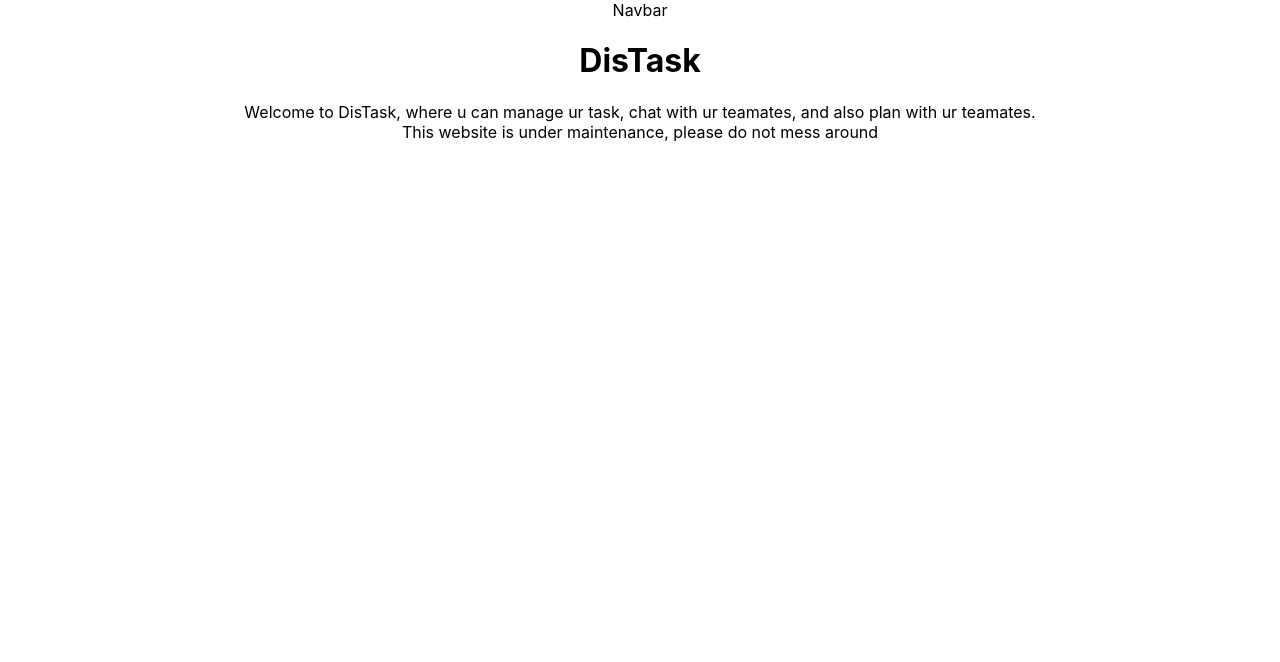
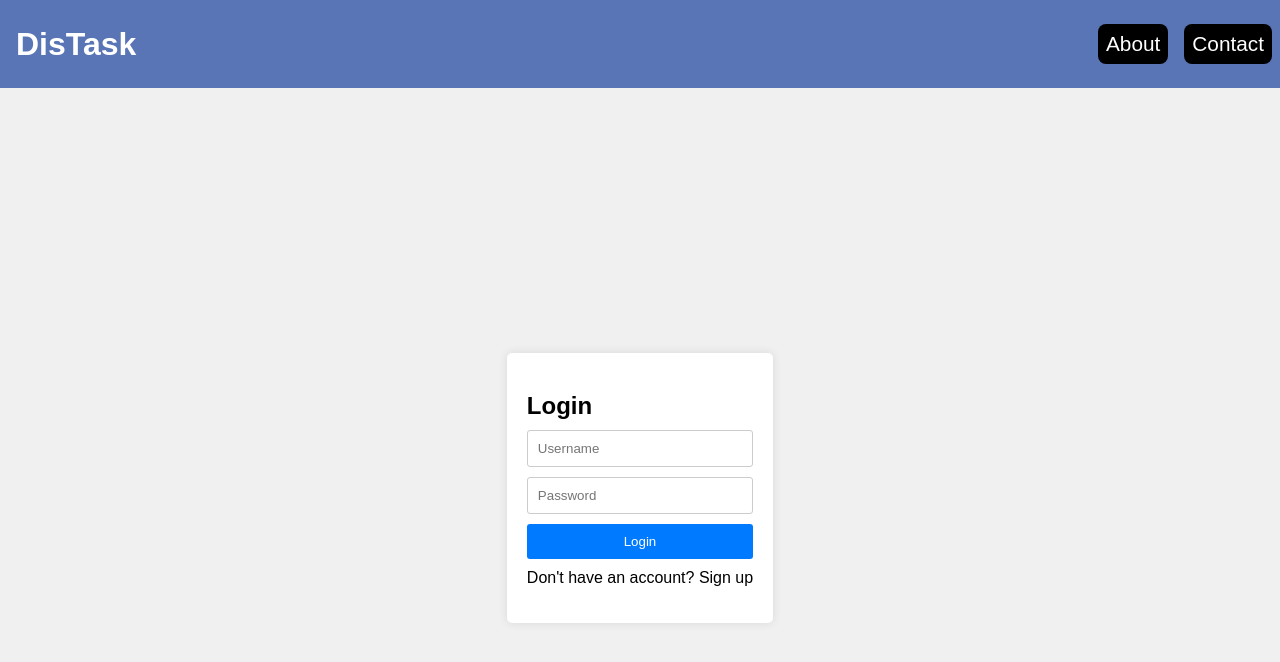
Before and after one commit to Alolononon/DisTask-jiantao-terence-Orbital, a React (Create React App) app in the folder distaskfront/: page /LoginPage in a window 1280 px wide. Shown: the top 662 px of the page. Built offline with nearby package versions, Linux system fonts and the light colour scheme.

Commit message:
login page

```diff
--- a/distaskfront/package.json
+++ b/distaskfront/package.json
@@ -8,6 +8,7 @@
     "@testing-library/user-event": "^13.5.0",
     "react": "^18.3.1",
     "react-dom": "^18.3.1",
+    "react-router-dom": "^6.23.0",
     "react-scripts": "5.0.1",
     "web-vitals": "^2.1.4"
   },
--- a/distaskfront/src/App.js
+++ b/distaskfront/src/App.js
@@ -1,24 +1,23 @@
-import logo from './logo.svg';
 import './App.css';
+import { BrowserRouter as Router, Route, Routes } from 'react-router-dom';
+import About from './pages/About';
+import Contact from './pages/Contact';
 import Navbar from './components/Navbar';
+import LoginPage from './pages/LoginPage';
 
 function App() {
   return (
-    <div className="App">
-      <Navbar></Navbar>
+    <div>
+      <Router>
+        <Navbar/>
 
-      <header>
-        <h1>
-          DisTask
-        </h1>
-        <p>
-          Welcome to DisTask, where u can manage ur task, chat with ur teamates,
-          and also plan with ur teamates.
-          <br/>
-          This website is under maintenance, please
-          do not mess around
-        </p>
-      </header>
+
+        <Routes>
+          <Route exact path="/LoginPage" element={<LoginPage />} />
+          <Route exact path="/About" element={<About />} />
+          <Route exact path="/Contact" element={<Contact />} />
+        </Routes>
+      </Router>
     </div>
   );
 }
--- /dev/null
+++ b/distaskfront/src/components/Navbar.css
@@ -0,0 +1,42 @@
+/* Navigation bar */
+nav {
+    display: flex;
+    justify-content: space-between;
+    align-items: center;
+    background-color: #5975b6;
+    color: white;
+    position: sticky;
+    top: 0;
+}
+
+nav .title{
+    font-size: 2rem;
+    margin: 1rem;
+    font-weight: bold;
+    text-decoration: none;
+    color: white;
+}
+
+nav ul{
+    display: flex;
+}
+
+nav ul li {
+    list-style: none;
+}
+
+nav ul li a {
+    display: block;
+    text-decoration: none;
+    color: white;
+    padding: 0.5rem;
+    margin: 0.5rem;
+    border-radius: 0.5rem;
+    font-size: 1.3rem;
+
+}
+
+
+nav ul li a:not(.active) {
+    background-color: black;
+}
--- a/distaskfront/src/components/Navbar.js
+++ b/distaskfront/src/components/Navbar.js
@@ -1,10 +1,20 @@
+//Navbar.js
 import React from "react";
+import { Link } from "react-router-dom";
+import "./Navbar.css";
 
-function Navbar(){
-    return (
-        <div>Navbar</div> // just planning to build navigation bar here. not yet done or planned
-    );
+ function Navbar() {
+    return(
+        <div>
+        <nav>
+        <Link to="/" className="title">DisTask</Link>
+          <ul>
+            <li><Link to="/About">About</Link></li>
+            <li><Link to="/Contact">Contact</Link></li>
+          </ul>
+        </nav>
+        </div>
+    )
+ }
 
-}
-
-export default Navbar
+ export default Navbar;
--- /dev/null
+++ b/distaskfront/src/pages/About.js
@@ -0,0 +1,11 @@
+
+
+
+
+export default function About() {
+    return (
+        <>
+        <h2>About Page</h2>
+        </>
+    )
+}
--- /dev/null
+++ b/distaskfront/src/pages/Contact.js
@@ -0,0 +1,7 @@
+export default function Contact() {
+    return (
+        <>
+        <h2>Contact Page</h2>
+        </>
+    )
+}
--- /dev/null
+++ b/distaskfront/src/pages/LoginPage.css
@@ -0,0 +1,62 @@
+/* App.css */
+body {
+    font-family: Arial, sans-serif;
+    margin: 0;
+    padding: 0;
+    background-color: #f0f0f0;
+  }
+
+  .container {
+    display: flex;
+    justify-content: center;
+    align-items: center;
+    height: 100vh;
+  }
+
+  .form-container {
+    background-color: #fff;
+    padding: 20px;
+    border-radius: 5px;
+    box-shadow: 0 0 10px rgba(0, 0, 0, 0.1);
+  }
+
+  form {
+    display: flex;
+    flex-direction: column;
+  }
+
+  h2 {
+    margin-bottom: 10px;
+  }
+
+  input[type="text"],
+  input[type="password"] {
+    margin-bottom: 10px;
+    padding: 10px;
+    border: 1px solid #ccc;
+    border-radius: 3px;
+  }
+
+  button {
+    padding: 10px;
+    background-color: #007bff;
+    color: #fff;
+    border: none;
+    border-radius: 3px;
+    cursor: pointer;
+  }
+
+  button:hover {
+    background-color: #0056b3;
+  }
+
+  p {
+    margin-top: 10px;
+    text-align: center;
+    cursor: pointer;
+  }
+
+  p:hover {
+    text-decoration: underline;
+    color: #007bff;
+  }
--- /dev/null
+++ b/distaskfront/src/pages/LoginPage.js
@@ -0,0 +1,60 @@
+// App.js
+import React, { useState } from 'react';
+import './LoginPage.css';
+
+function LoginPage() {
+  const [username, setUsername] = useState('');
+  const [password, setPassword] = useState('');
+  const [confirmPassword, setConfirmPassword] = useState('');
+  const [isLogin, setIsLogin] = useState(true);
+
+  const handleSubmit = (e) => {
+    e.preventDefault();
+    if (isLogin) {
+      // Handle login
+      console.log('Logging in with:', username, password);
+    } else {
+      // Handle sign up
+      console.log('Signing up with:', username, password, confirmPassword);
+    }
+  };
+
+  return (
+    <div className="container">
+      <div className="form-container">
+        <form onSubmit={handleSubmit}>
+          <h2>{isLogin ? 'Login' : 'Sign Up'}</h2>
+          <input
+            type="text"
+            placeholder="Username"
+            value={username}
+            onChange={(e) => setUsername(e.target.value)}
+            required
+          />
+          <input
+            type="password"
+            placeholder="Password"
+            value={password}
+            onChange={(e) => setPassword(e.target.value)}
+            required
+          />
+          {!isLogin && (
+            <input
+              type="password"
+              placeholder="Confirm Password"
+              value={confirmPassword}
+              onChange={(e) => setConfirmPassword(e.target.value)}
+              required
+            />
+          )}
+          <button type="submit">{isLogin ? 'Login' : 'Sign Up'}</button>
+          <p onClick={() => setIsLogin(!isLogin)}>
+            {isLogin ? 'Don\'t have an account? Sign up' : 'Already have an account? Login'}
+          </p>
+        </form>
+      </div>
+    </div>
+  );
+}
+
+export default LoginPage;
```
Also changed, not shown: 1 other file (tests, documents, lock files or other folders).
